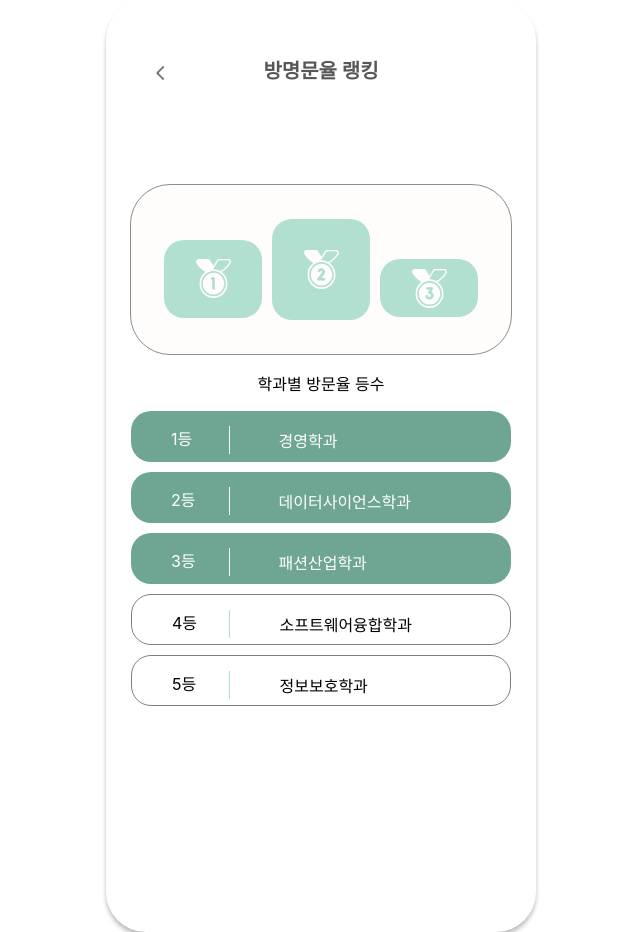
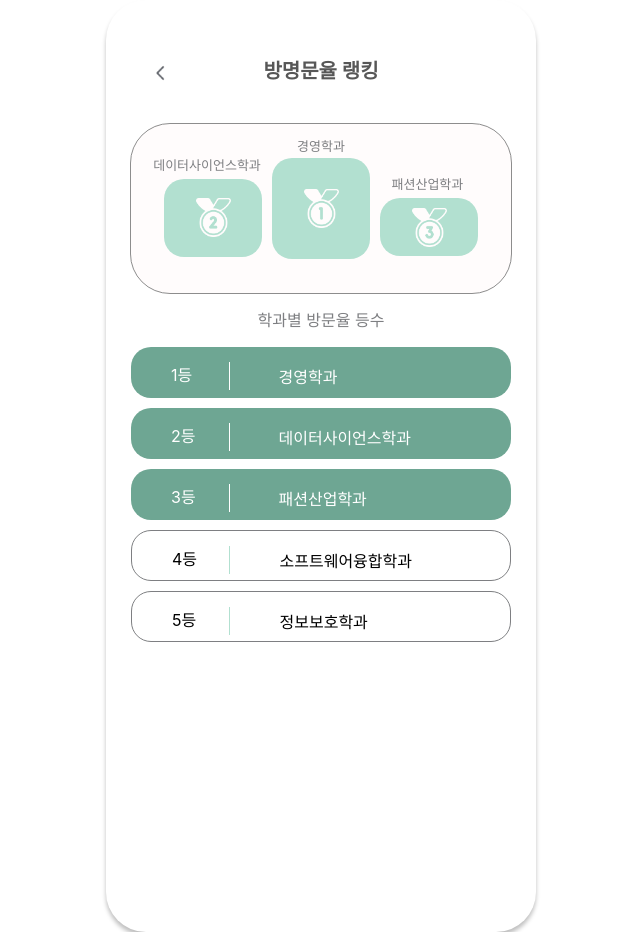
Before and after one commit to JOOMINSE0/SwuniForest_FE, a React (Create React App) app: page /visitorRanking in a window 1280 px wide. Shown: the whole page, without its empty margins (319-959 px from the left). Built offline with nearby package versions, Linux system fonts and the light colour scheme.

Commit message:
design: 방문율 랭킹

```diff
--- a/src/Components/MainBtn/mainBtn1.js
+++ b/src/Components/MainBtn/mainBtn1.js
@@ -14,7 +14,7 @@ function MainBtn1() {
   const [error, setError] = useState('');
 
   useEffect(() => {
-      axios.get('https://1b2e-121-161-171-137.ngrok-free.app/', {
+      axios.get('https://eeb7-221-140-29-184.ngrok-free.app/', {
           headers: {
               'Content-Type': 'application/json',
               'ngrok-skip-browser-warning': '69420',
--- a/src/Components/MainBtn/mainBtn2.js
+++ b/src/Components/MainBtn/mainBtn2.js
@@ -14,7 +14,7 @@ function MainBtn2() {
   const [error, setError] = useState('');
 
   useEffect(() => {
-      axios.get('https://1b2e-121-161-171-137.ngrok-free.app/', {
+      axios.get('https://eeb7-221-140-29-184.ngrok-free.app/', {
           headers: {
               'Content-Type': 'application/json',
               'ngrok-skip-browser-warning': '69420',
--- a/src/Components/MainBtn/mainBtn3.js
+++ b/src/Components/MainBtn/mainBtn3.js
@@ -14,7 +14,7 @@ function MainBtn3() {
   const [error, setError] = useState('');
 
   useEffect(() => {
-      axios.get('https://1b2e-121-161-171-137.ngrok-free.app/', {
+      axios.get('https://eeb7-221-140-29-184.ngrok-free.app/', {
           headers: {
               'Content-Type': 'application/json',
               'ngrok-skip-browser-warning': '69420',
--- a/src/Components/MainBtn/mainBtn4.js
+++ b/src/Components/MainBtn/mainBtn4.js
@@ -14,7 +14,7 @@ function MainBtn4() {
   const [error, setError] = useState('');
 
   useEffect(() => {
-      axios.get('https://1b2e-121-161-171-137.ngrok-free.app/', {
+      axios.get('https://eeb7-221-140-29-184.ngrok-free.app/', {
           headers: {
               'Content-Type': 'application/json',
               'ngrok-skip-browser-warning': '69420',
--- a/src/pages/Login/login2.js
+++ b/src/pages/Login/login2.js
@@ -7,6 +7,7 @@ function Login2() {
   const navigate = useNavigate();
   const [studentNum, setStudentNum] = useState('');
   const [password, setPassword] = useState('');
+  const fetchURL = "https://eeb7-221-140-29-184.ngrok-free.app/"
 
   const handleLoginClick = async () => {
     const data = {
@@ -15,18 +16,24 @@ function Login2() {
     };
 
     try {
-      const response = await axios.post('https://8731-114-70-38-149.ngrok-free.app/login', data, {
+      const response = await axios.post(fetchURL + 'api/login', data, {
         headers: {
-          'Content-Type': 'application/json'
+          'Content-Type': 'application/json',
         }
       });
+      // token, role 저장
+      const token = response.data.token;
+      const role = response.data.role;
+      sessionStorage.setItem('token', token);
+      sessionStorage.setItem('role', role);
       console.log('로그인 성공')
 
-      //token, role 저장
-      sessionStorage.setItem('token', response.data.token);
-      sessionStorage.setItem('role', response.data.role);
-      //role에 따라서 메인 페이지로 갈지(user), 인증번호 부스관리자 페이지로 갈지 결정(admin)
-      navigate('/');
+      // role에 따라서 페이지 이동 결정
+      if (role === 'ROLE_MANAGER') {
+        navigate('/stamp_admin');
+      } else {
+        navigate('/');
+      }
 
     } catch (error) {
       if (error.response && error.response.status === 500) {
--- a/src/pages/Main/main.js
+++ b/src/pages/Main/main.js
@@ -14,7 +14,7 @@ function Main() {
     const [error, setError] = useState('');
 
     useEffect(() => {
-        axios.get('https://1b2e-121-161-171-137.ngrok-free.app/', {
+        axios.get('https://eeb7-221-140-29-184.ngrok-free.app/', {
             headers: {
                 'Content-Type': 'application/json',
                 'ngrok-skip-browser-warning': '69420',
--- a/src/pages/Signup/signup2.js
+++ b/src/pages/Signup/signup2.js
@@ -18,7 +18,7 @@ function Signup2() {
   };
 
   const [isChecked, setIsChecked] = useState(false);
-
+  const fetchURL = "https://eeb7-221-140-29-184.ngrok-free.app/"
   // 체크박스 상태 변경 함수
   const handleCheckboxChange = (event) => {
     setIsChecked(event.target.checked);
@@ -44,7 +44,7 @@ function Signup2() {
     };
 
     try {
-      const response = await axios.post('https://8731-114-70-38-149.ngrok-free.app/signup', JSON.stringify(data), {
+      const response = await axios.post(fetchURL + 'api/signup', JSON.stringify(data), {
         headers: {
           'Content-Type': 'application/json'
         }
@@ -127,13 +127,42 @@ function Signup2() {
         style={{ height: "50px" }}
         className="input2"
       >
-        <option value="">학과를 선택하세요</option>
-        <option value="Economics">경제학과</option>
-        <option value="Business">경영학과</option>
-        <option value="Software">소프트웨어융합학과</option>
-        <option value="Cybersecurity">정보보호학과</option>
-        <option value="DigitalMedia">디지털미디어학과</option>
-        <option value="DataSience">데이터사이언스학과</option>
+    <option value="">학과를 선택하세요</option>
+    <option value="자율전공학부">자율전공학부</option>
+    <option value="글로벌ICT인문융합부">글로벌ICT인문융합부</option>
+    <option value="국어국문학과">국어국문학과</option>
+    <option value="영어영문학과">영어영문학과</option>
+    <option value="중어중문학과">중어중문학과</option>
+    <option value="일어일문학과">일어일문학과</option>
+    <option value="사학과">사학과</option>
+    <option value="기독교학과">기독교학과</option>
+    <option value="경제학과">경제학과</option>
+    <option value="문헌정보학과">문헌정보학과</option>
+    <option value="사회복지학과">사회복지학과</option>
+    <option value="아동학과">아동학과</option>
+    <option value="행정학과">행정학과</option>
+    <option value="언론영상학부">언론영상학부</option>
+    <option value="교육심리학과">교육심리학과</option>
+    <option value="스포츠운동과학과">스포츠운동과학과</option>
+    <option value="수학과">수학과</option>
+    <option value="화학과">화학과</option>
+    <option value="생명환경공학과">생명환경공학과</option>
+    <option value="바이오헬스융합학과">바이오헬스융합학과</option>
+    <option value="원예생명조경학과">원예생명조경학과</option>
+    <option value="식품공학과">식품공학과</option>
+    <option value="식품영양학과">식품영양학과</option>
+    <option value="경영학과">경영학과</option>
+    <option value="패션산업학과">패션산업학과</option>
+    <option value="디지털미디어학과">디지털미디어학과</option>
+    <option value="정보보호학부">정보보호학부</option>
+    <option value="소프트웨어융합학과">소프트웨어융합학과</option>
+    <option value="데이터사이언스학과">데이터사이언스학과</option>
+    <option value="산업디자인학과">산업디자인학과</option>
+    <option value="현대미술전공">현대미술전공</option>
+    <option value="공예전공">공예전공</option>
+    <option value="시각디자인전공">시각디자인전공</option>
+    <option value="첨단미디어디자인전공">첨단미디어디자인전공</option>
+
       </select>
       <div style={{ width: "360px", height: "0.6px", background: "#E3E3E3", marginBottom: "10px" }}></div>
 
--- a/src/pages/VisitorRanking/visitorRanking.css
+++ b/src/pages/VisitorRanking/visitorRanking.css
@@ -92,3 +92,26 @@
     margin-top:-7%;
     margin-left:17%;
 }
+
+.one-text{
+    position: absolute;
+    margin-top: -23%;
+    margin-left: -60%;
+    font-size: 13px;
+    color: #7E7F82;
+}
+
+.two-text{
+    position: absolute;
+    margin-top: -33%;
+    font-size: 13px;
+    color: #7E7F82;
+}
+
+.three-text{
+    position: absolute;
+    margin-top: -13%;
+    margin-right: -56%;
+    font-size: 13px;
+    color: #7E7F82;
+}
--- a/src/pages/VisitorRanking/visitorRanking.js
+++ b/src/pages/VisitorRanking/visitorRanking.js
@@ -23,28 +23,31 @@ return(
         display: 'flex',
         justifyContent: 'center',
         alignItems: 'center',
-        gap: '10px'
+        gap: '10px',
+        position:"absolute",
+        marginTop:"-120%"
     }}
     className="divform1"
 >
 
-    {/* <div className="one-text">데이터사이언스학과</div> */}
+    <div className="one-text">데이터사이언스학과</div>
     <div className="one" style={{ display: 'flex', justifyContent: 'center', alignItems: 'center', marginTop:"5%"}}>
+    <img style={{width:"35px", height:"39px"}} src="../../../img/2.png"></img>
+    </div>
+
+    <div className="two-text">경영학과</div>
+    <div className="two" style={{ display: 'flex', justifyContent: 'center', alignItems: 'center'}}>
+
         <img style={{width:"35px", height:"39px"}} src="../../../img/1.png"></img>
     </div>
 
-    {/* <div className="two-text">경영학과</div> */}
-    <div className="two" style={{ display: 'flex', justifyContent: 'center', alignItems: 'center'}}>
-        <img style={{width:"35px", height:"39px"}} src="../../../img/2.png"></img>
-    </div>
-
-    {/* <div className="three-text">패션산업학과</div> */}
+    <div className="three-text">패션산업학과</div>
     <div className="three" style={{ display: 'flex', justifyContent: 'center', alignItems: 'center', marginTop:"10%"}}>
         <img style={{width:"35px", height:"39px"}} src="../../../img/3.png"></img>
     </div>
 </div>
 
-        <p>학과별 방문율 등수</p>
+        <p style={{color:"#7E7F82"}}>학과별 방문율 등수</p>
 
             <div className="first">1등
             <div className="vertical1"> </div>
```
